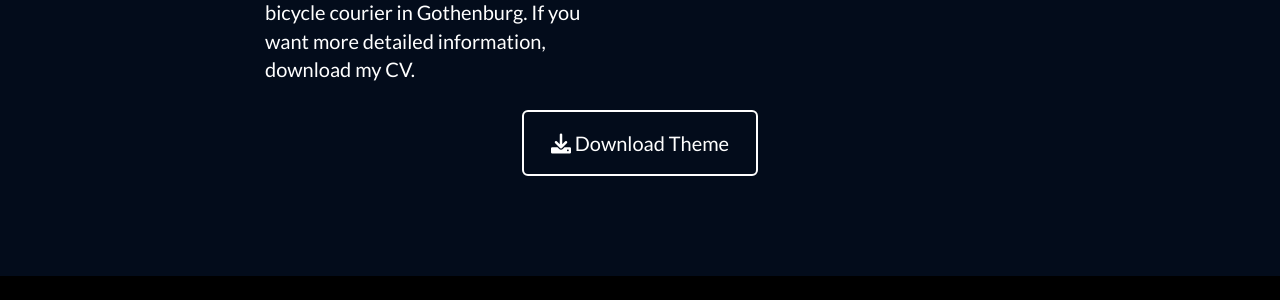
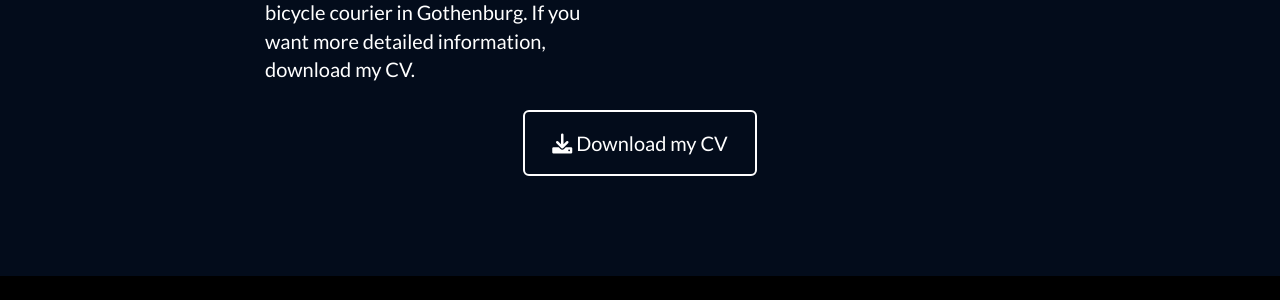
Before and after one commit to B0realian/B0realian.github.io, a Jekyll site: the page built from _posts/2024-06-07-Hellracer.markdown, in a window 1280 px wide and 900 px high, scrolled down 2483 px. Shown: the part 129-429 px from the top of the window. Built offline with Jekyll 4.4.1, drawn with Linux system fonts in a browser that asks for light colours.

Commit message:
Added CV

```diff
--- a/_includes/about.html
+++ b/_includes/about.html
@@ -39,8 +39,8 @@
         </p>
       </div>
       <div class="col-lg-8 col-lg-offset-2 text-center">
-        <a href="https://github.com/jeromelachaud/freelancer-theme" class="btn btn-lg btn-outline">
-          <i class="fa fa-download"></i> Download Theme
+        <a href="CVPhilip2023.pdf" class="btn btn-lg btn-outline">
+          <i class="fa fa-download"></i> Download my CV
         </a>
       </div>
     </div>
```
Also changed, not shown: 1 other file.
